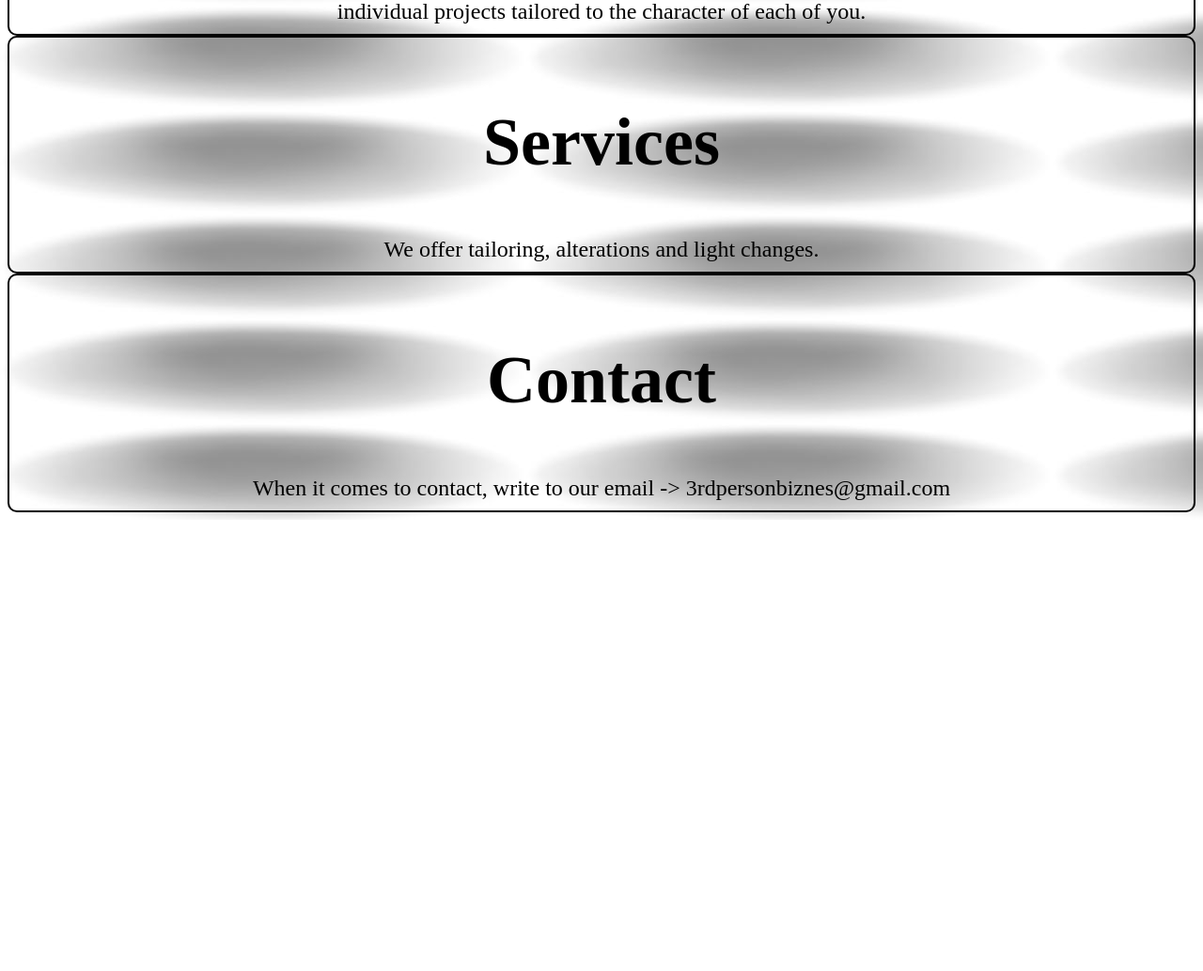
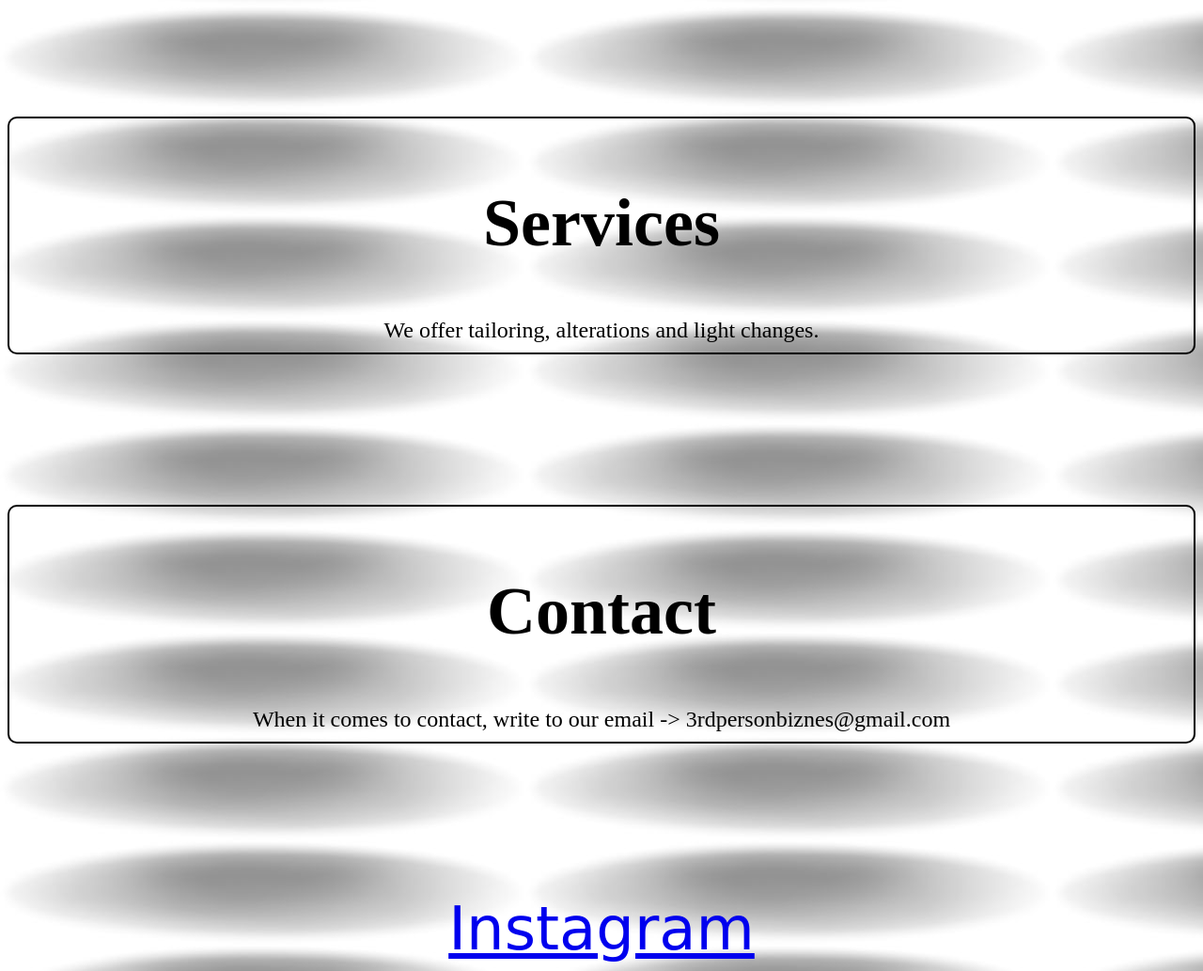
Before and after one commit to AdrianaDawidowska/3rdPerClo, a plain HTML site: page index.html in a window 1280 px wide. Shown: the part 2769-3802 px from the top of the page at 94% size. Before the commit the page ends 3322 px from the top, so only its background shows below. Drawn offline with Linux system fonts and the light colour scheme; a web font is replaced by a local one.

Commit message:
added updatee

```diff
--- a/index.html
+++ b/index.html
@@ -22,10 +22,7 @@
     </div>
     </section>
 
-    <div class="instagram">
-        <a href="https://www.instagram.com/3rd_person_cloths/" target="_blank" rel="noopener noreferrer">
-            Instagram
-        </a>
+
     </div>
 
     <div class="menu">
@@ -43,22 +40,26 @@
 <br>
 <br>
 
-    <section id="about">
+   <div class="box"> <section id="about">
         <div class="first"><h2>About us</h2></div>
 We are a brand that is just starting. We want everyone to feel free to express themselves, that's why we are here to create individual projects tailored to the character of each of you.
-    </section>
+    </section></div>
 
-    <section id="services">
+    <div class="box"><section id="services">
         <div class="second"><h2>Services</h2></div>
 
 We offer tailoring, alterations and light changes.
-    </section>
+    </section></div>
 
-    <section id="contact">
+    <div class="box"><section id="contact">
         <div class="third"><h2>Contact</h2></div>
 When it comes to contact, write to our email -> 3rdpersonbiznes@gmail.com
-    </section>
+    </section></div>
 
+<div class="instagram">
+        <a href="https://www.instagram.com/3rd_person_cloths/" target="_blank" rel="noopener noreferrer">
+            Instagram
+        </a>
 </body>
 
 
--- a/styles.css
+++ b/styles.css
@@ -84,3 +84,7 @@ font-family:'Libre Barcode 128 Text' ; }
 
 .third {font-size: 200%;
     font-family:'Libre Barcode 128 Text' ; }
+
+    .box {
+        padding-bottom: 10pc;
+    }
```
